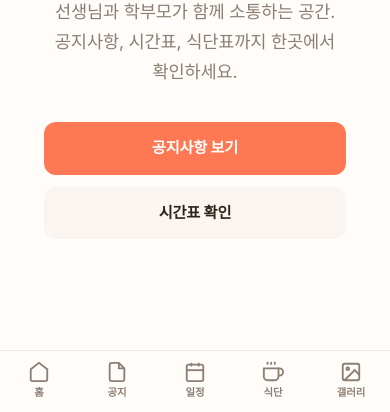
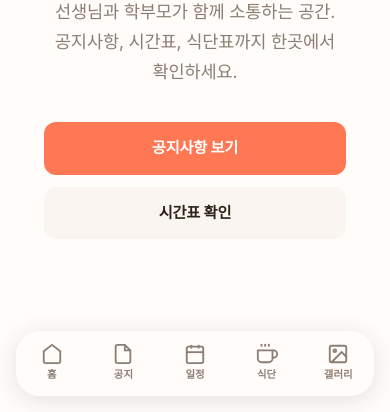
Before and after one commit to gun5297/sungsan-center-web, a plain HTML site: page index.html in a window 390 px wide. Shown: the part 432-844 px from the top of the page. Drawn offline with Linux system fonts and the light colour scheme; no server answers; a web font is replaced by a local one.

Commit message:
design: 하단 탭바 플로팅 pill 스타일로 변경
full-width → 좌우 16px 여백, border-radius 24px, 그림자 적용.
border-top 제거, safe-area 위 16px 여백으로 공중에 뜨는 형태.

Co-Authored-By: Claude Sonnet 4.6 <noreply@anthropic.com>

```diff
--- a/css/nav.css
+++ b/css/nav.css
@@ -49,15 +49,16 @@ nav {
 .bottom-tab-bar {
   display: none;
   position: fixed;
-  bottom: 0;
-  left: 0;
-  right: 0;
+  bottom: calc(16px + env(safe-area-inset-bottom, 0px));
+  left: 16px;
+  right: 16px;
   z-index: 1100;
-  background: rgba(255, 252, 250, 0.95);
+  background: rgba(255, 252, 250, 0.97);
   backdrop-filter: blur(20px);
   -webkit-backdrop-filter: blur(20px);
-  border-top: 1px solid var(--border);
-  padding: 6px 0 calc(6px + env(safe-area-inset-bottom, 0px));
+  border-radius: 24px;
+  box-shadow: 0 4px 24px rgba(45, 35, 25, 0.13);
+  padding: 8px 0;
   justify-content: space-around;
 }
 
@@ -93,6 +94,6 @@ nav {
     display: none;
   }
   body {
-    padding-bottom: calc(72px + env(safe-area-inset-bottom, 0px));
+    padding-bottom: calc(88px + env(safe-area-inset-bottom, 0px));
   }
 }
```
